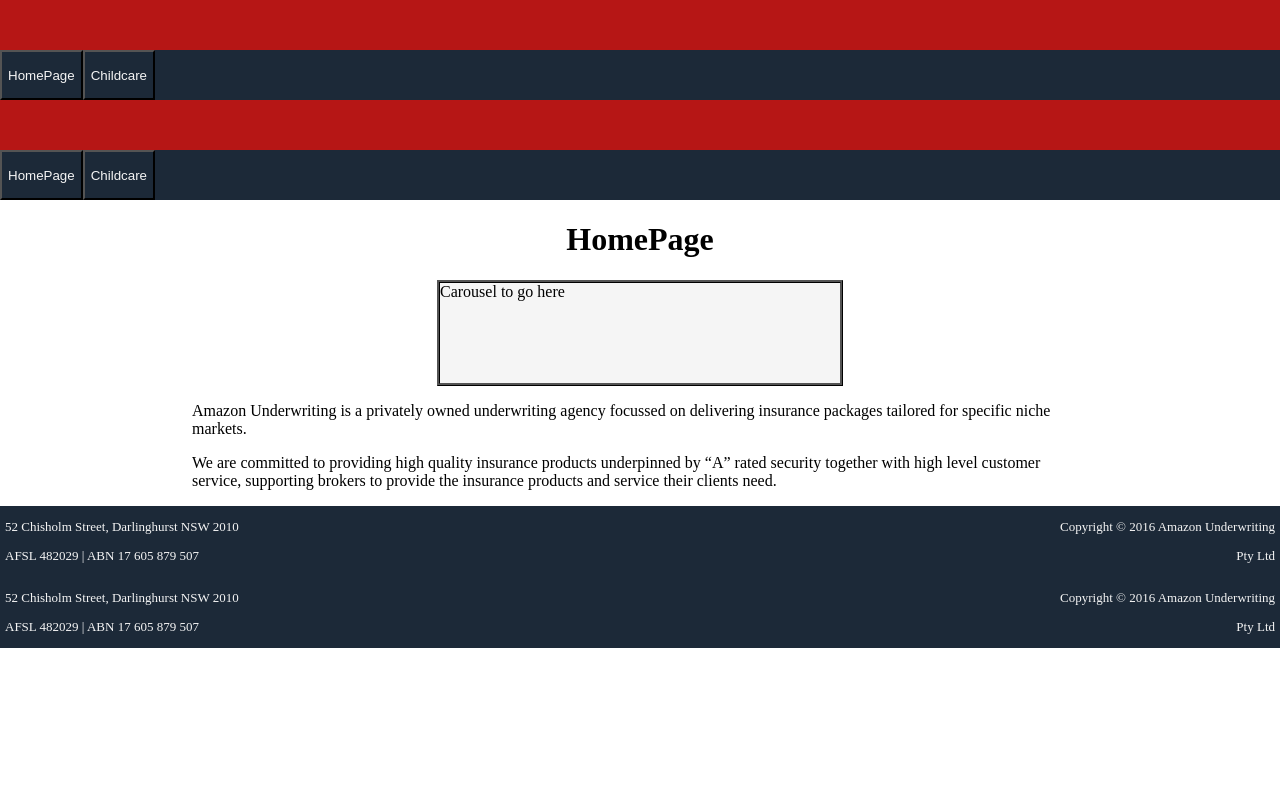
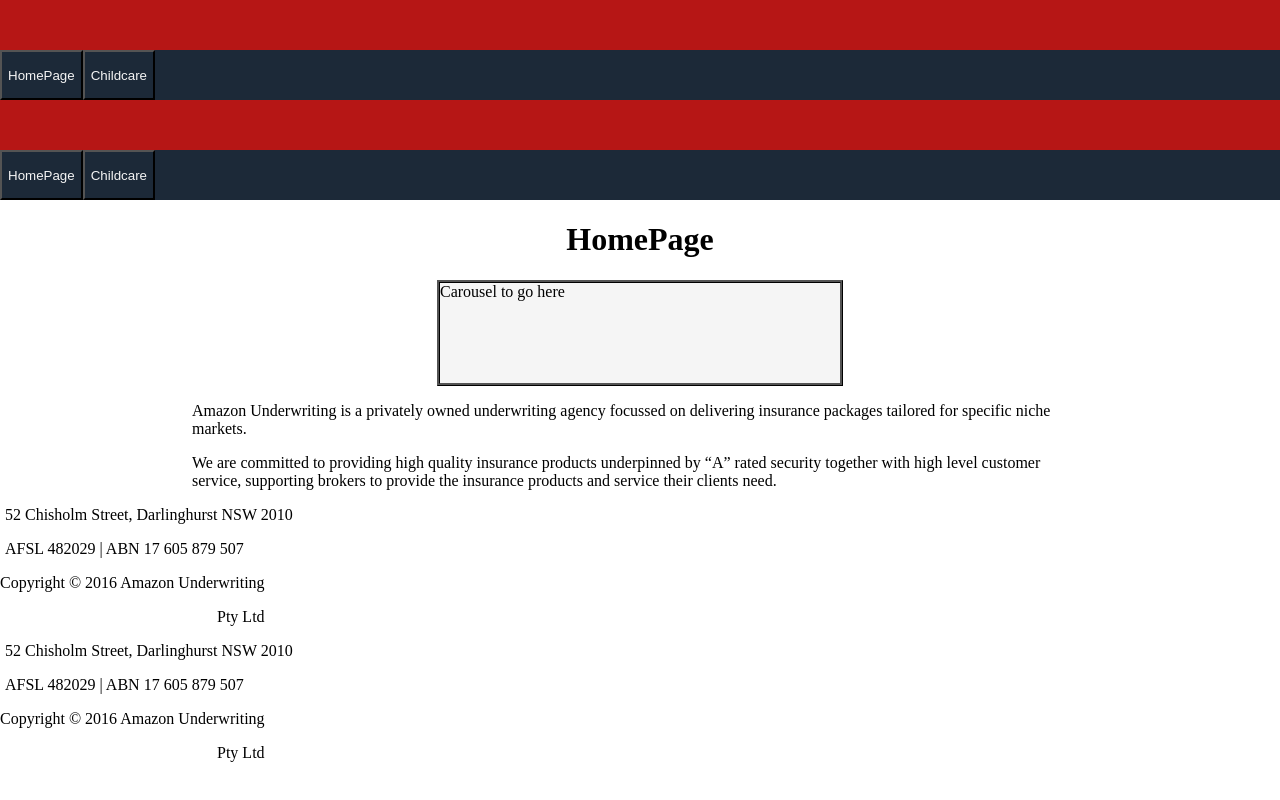
Before and after one commit to ironest/amazon-underwriting-public-frontend, a React (Create React App) app: page / in a window 1280 px wide. Built offline with nearby package versions, Linux system fonts and the light colour scheme.

Commit message:
fixed footer div name

```diff
--- a/src/components/Footer.js
+++ b/src/components/Footer.js
@@ -4,7 +4,7 @@
 class Footer extends Component {
     render() {
         return(
-            <footer id="footer" >
+            <footer className="footer" >
                 <div className="toLeft" >
                 <link to="/" component={HomePage}></link>
                 <p>52 Chisholm Street, Darlinghurst NSW 2010</p>
```
